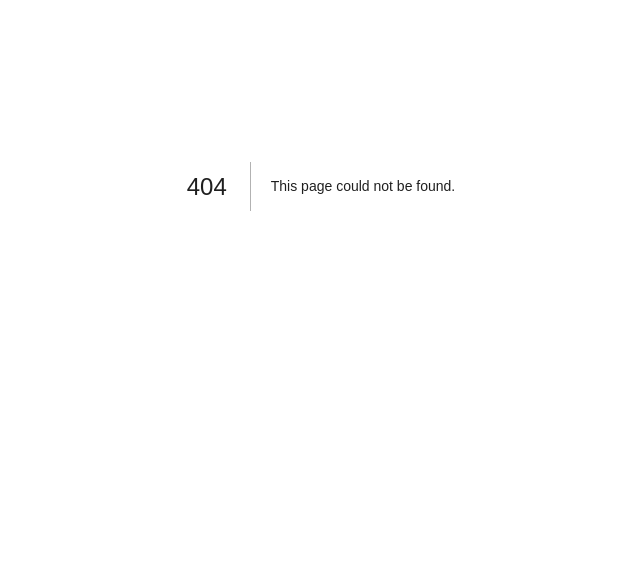
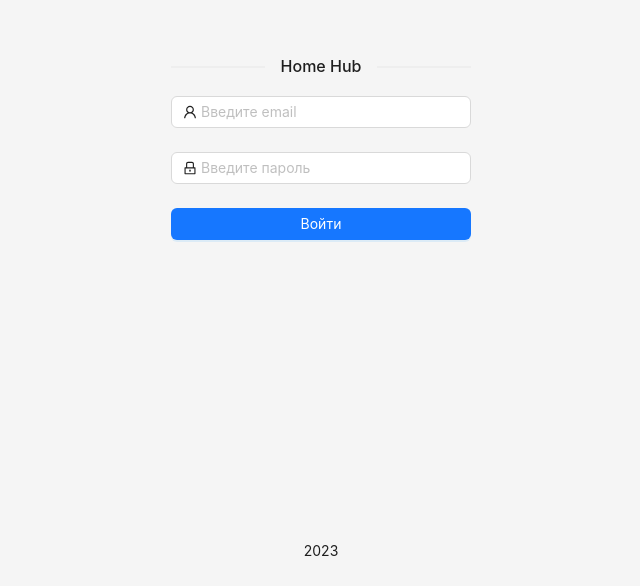
Before and after one commit to Kerino89/home-hab, a Next.js app in the folder apps/client/: page /login in a window 1280 px wide. Before the commit this address had no page. Shown: the part 214-800 px from the top of the page, without its empty margins (319-959 px from the left). Built offline with nearby package versions, Linux system fonts and the light colour scheme.

Commit message:
feat(login): add form-login

```diff
--- /dev/null
+++ b/apps/client/src/app/login/page.tsx
@@ -0,0 +1,5 @@
+import { FormLogin } from "@client/widgets/form-login";
+
+export default async function LoginPage() {
+  return <FormLogin />;
+}
```
